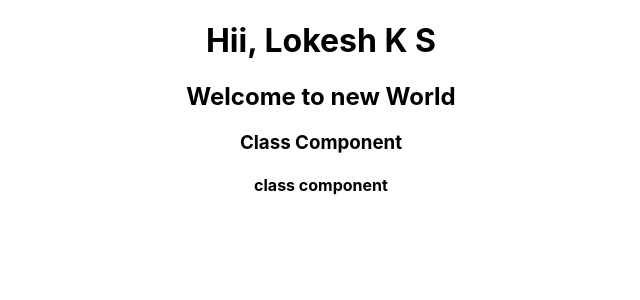
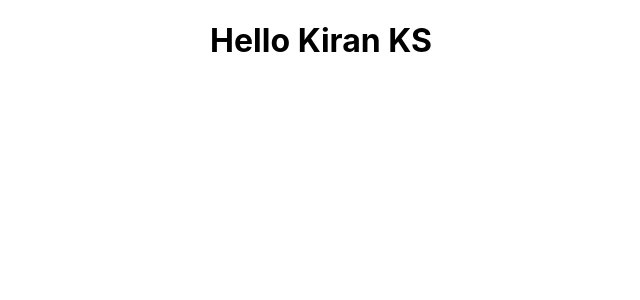
Before and after one commit to Lokeshkiran1/JavaScriptBasics, a React (Create React App) app in the folder reactpracticeproblems/reactpracticeproblems/: page / in a window 1280 px wide. Shown: the top 300 px of the page, without its empty margins (319-959 px from the left). Built offline with nearby package versions, Linux system fonts and the light colour scheme.

Commit message:
[Lokesh]Added:With JSXml and without using JSX feature practice example

```diff
--- a/reactpracticeproblems/reactpracticeproblems/src/App.js
+++ b/reactpracticeproblems/reactpracticeproblems/src/App.js
@@ -4,14 +4,16 @@ import Wishes from './components/Wishes';
 import Greet from './components/Greet';
 import Welcome from './components/Welcome';
 import Greeting from './components/Greeting';
+import Hello from './components/Hello';
 
 function App() {
   return (
     <div className="App">
-      <Wishes />
+      {/* <Wishes />
       <Greet />
       <Welcome />
-      <Greeting />
+      <Greeting /> */}
+      <Hello />
     </div>
   );
 }
--- /dev/null
+++ b/reactpracticeproblems/reactpracticeproblems/src/components/Hello.js
@@ -0,0 +1,15 @@
+import React from 'react';
+const Hello=()=>{
+    //using JSX
+    // return(
+    //     <div className='dummyClass'>
+    //         <h1>Hello Kiran</h1>
+    //     </div>
+    // )
+    //without JSX
+    return React.createElement(
+        'div',
+        {id:'hello',className:'dummyClass'},
+        React.createElement('h1',null,'Hello Kiran KS'));
+}
+export default Hello;
```
